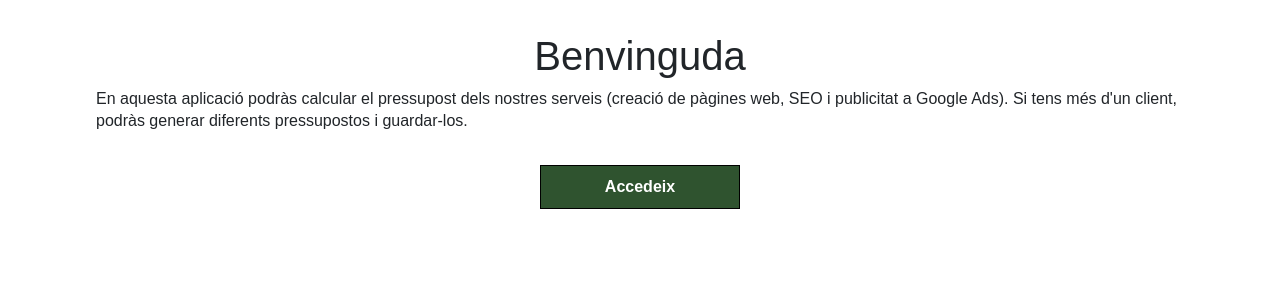
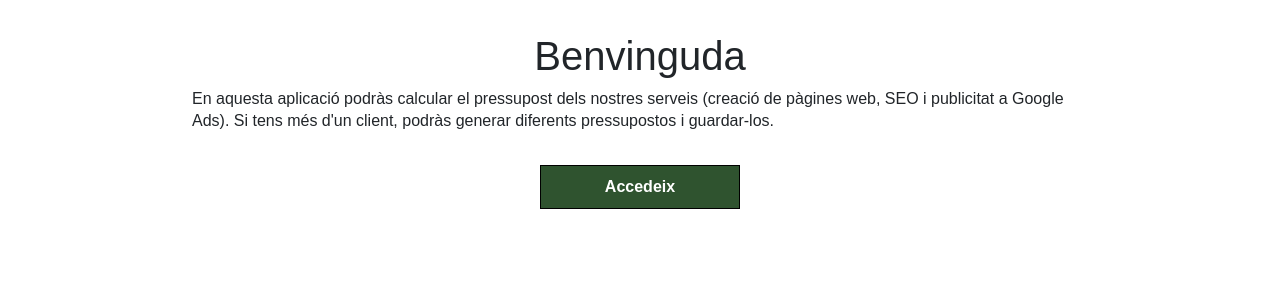
Before and after one commit to jordisz/S7, a Vue app: page /benvinguda in a window 1280 px wide. Shown: the top 300 px of the page. Built offline with nearby package versions, Linux system fonts and the light colour scheme.

Commit message:
Add media query to reduce container width in large screens

```diff
--- a/src/views/Benvinguda.vue
+++ b/src/views/Benvinguda.vue
@@ -18,6 +18,11 @@
     width: 85vw;
     margin: 2rem auto;
   }
+  @media(min-width: 1024px) {
+    .benvinguda {
+      width: 70vw;
+    }
+  }
   h1 {
     text-align: center;
   }
```
